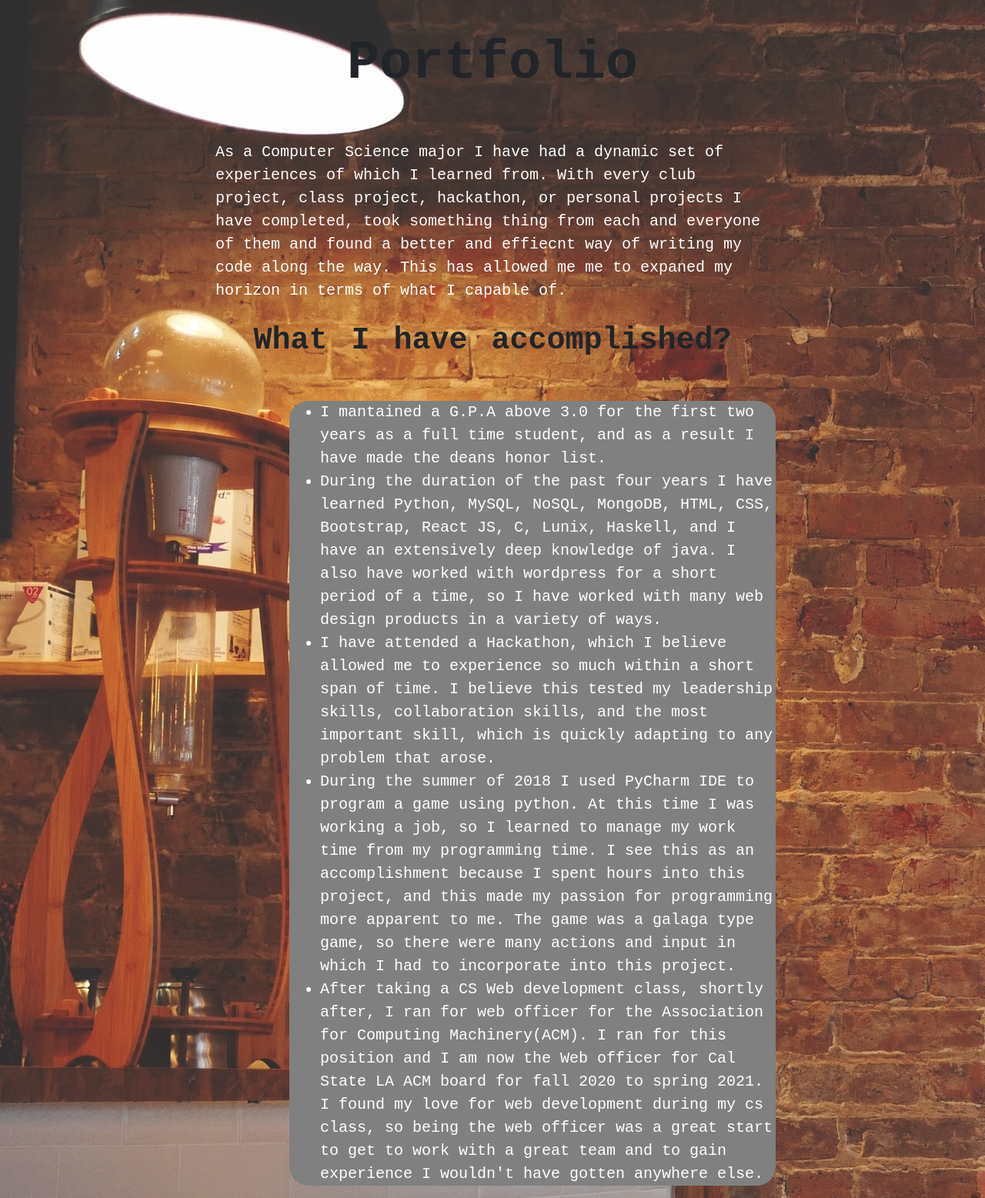
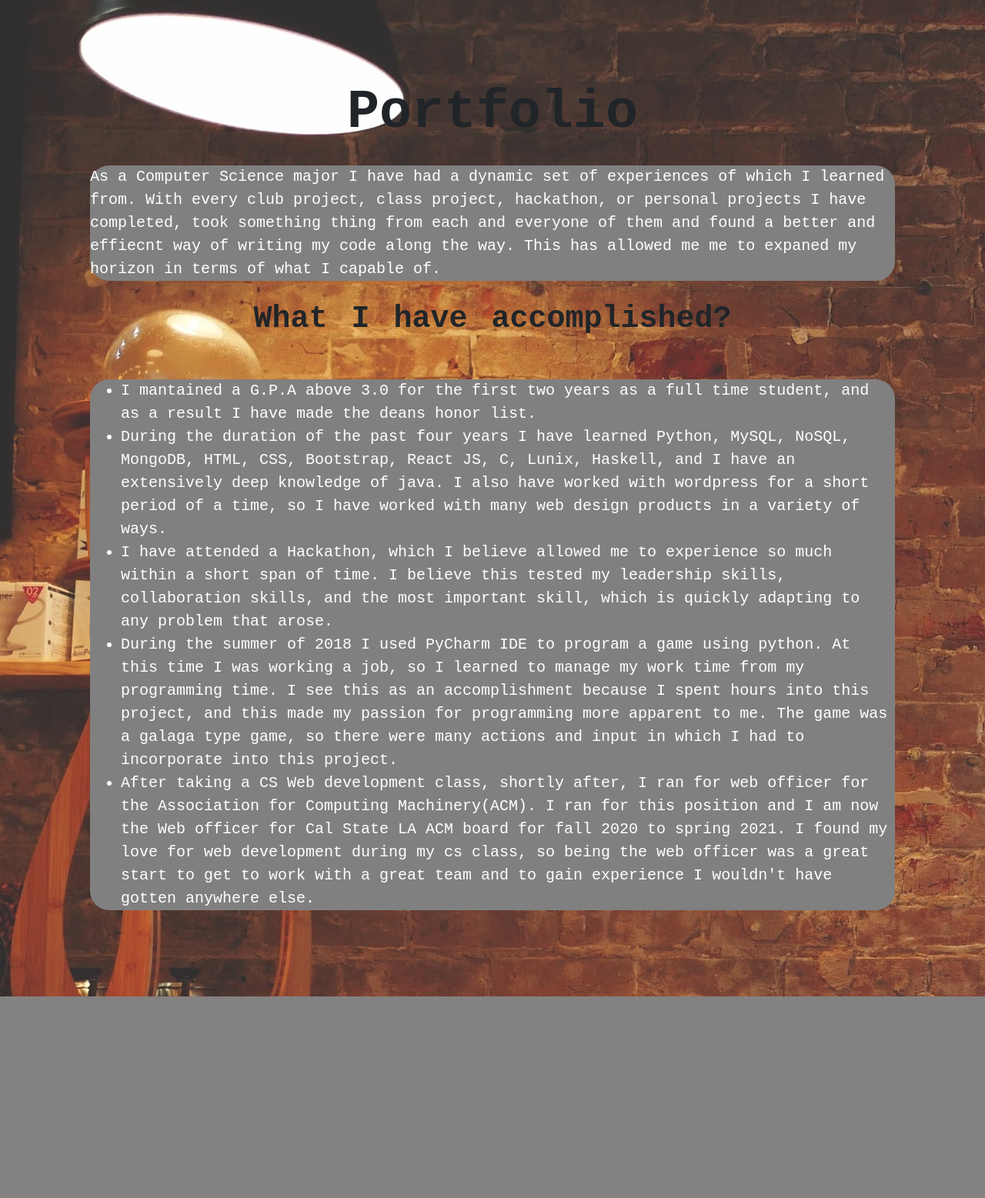
Before and after one commit to moses1252/AV_web.github.io, a PHP site: page /Pages/portfolio.html in a window 1280 px wide. Shown: the part 56-1613 px from the top of the page at 77% size. After the commit the page ends 1351 px from the top, so only its background shows below. Run offline with PHP 8.4, Linux system fonts and the light colour scheme.

Commit message:
I updated every page, it is acceptable in desktop view

```diff
--- a/CSS/index.css
+++ b/CSS/index.css
@@ -14,3 +14,6 @@ body {
     word-spacing: 7px;
     font-family: 'Courier New';
 }
+.jumbotron {
+    background: rgba(0, 0, 0, .0001);
+}
--- a/CSS/portfolio.css
+++ b/CSS/portfolio.css
@@ -8,6 +8,9 @@ body {
 }
 .nav-item {
     text-align: right;
+}
+.jumbotron {
+    background: rgba(0, 0, 0, .0001);
 }
 
 .port {
@@ -21,11 +24,10 @@ body {
 .sum{
     font-size: medium;
     font-family: 'Courier New';
+    background-color: gray;
+    border-radius: 25px;
     color: white;
     font-size: 20px;
-    margin-top: 3rem;
-    margin-left: 17.5rem;
-    margin-right: 17rem;
 }
 .what {
     text-align: center;
@@ -42,6 +44,4 @@ body {
     border-radius: 25px;
     font-size: 20px;
     margin-top: 3rem;
-    margin-left: 23.5rem;
-    margin-right: 17rem;
 }
--- a/CSS/resumeindex.css
+++ b/CSS/resumeindex.css
@@ -5,14 +5,12 @@
     width: device-width;
 }
 body {
+    background-image: url('../Images/coffee.jpg');
     font-family: 'Nunito Sans', sans-serif !important;
+    color: black;
     text-decoration: none;
     margin: 0;
-    background-color: #C0C0C0;
 }
 .document {
     margin-left: 20rem;
 }
-.document a {
-    margin-left: 20rem;
-}
--- a/Pages/portfolio.html
+++ b/Pages/portfolio.html
@@ -42,7 +42,8 @@
         </div>
       </nav>
 
-      <div>
+      <div class="container">
+        <div class="jumbotron">
             <p class="port">Portfolio</p>
             <p class="sum">As a Computer Science major I have had a dynamic set of experiences of which I learned from.
               With every club project, class project, hackathon, or personal projects I have completed, took something
@@ -78,7 +79,7 @@
                     experience I wouldn't have gotten anywhere else.
                 </li>
             </ul>
-
+          </div>
       </div>
 </body>
 </html>
```
Also changed, not shown: Pages/about.html (+4 -3 lines), Pages/resume.html (+34 -5 lines), index.html (+4 -6 lines).
